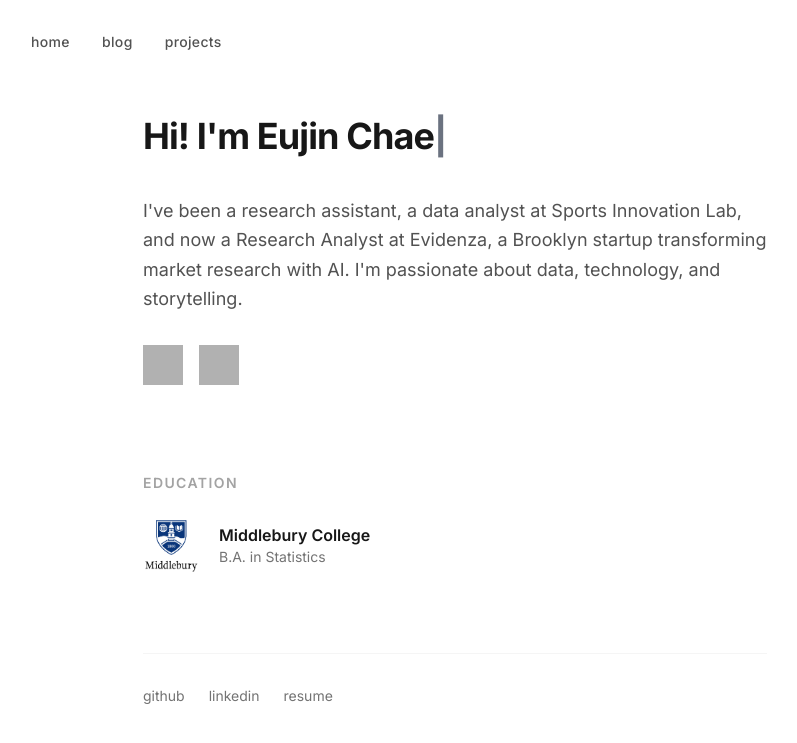
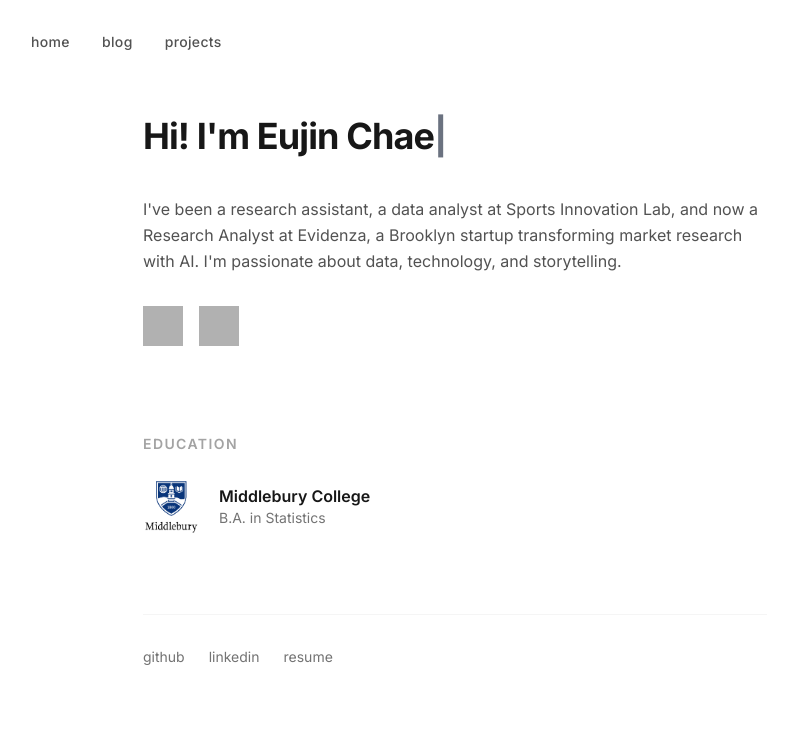
Before and after one commit to Euj19/Euj19.github.io, a Jekyll site: the page index.html, which Jekyll copies as it is, in a window 1280 px wide. Shown: the top 743 px of the page, without its empty margins (185-982 px from the left). Built offline with Jekyll 4.4.1, drawn with Linux system fonts in a browser that asks for light colours; nearby versions of some CDN libraries; grey boxes are pictures that could not be loaded.

Commit message:
Make bio text smaller (text-lg to text-base)

```diff
--- a/index.html
+++ b/index.html
@@ -118,7 +118,7 @@
             });
           </script>
 
-          <p class="text-lg text-neutral-600 mb-8 leading-relaxed">
+          <p class="text-base text-neutral-600 mb-8 leading-relaxed">
             I've been a research assistant, a data analyst at Sports Innovation Lab, and now a Research Analyst at Evidenza, a Brooklyn startup transforming market research with AI. I'm passionate about data, technology, and storytelling.
           </p>
 
```
